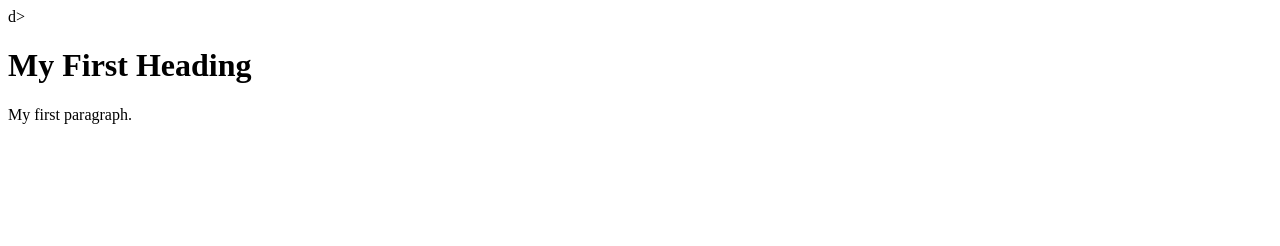
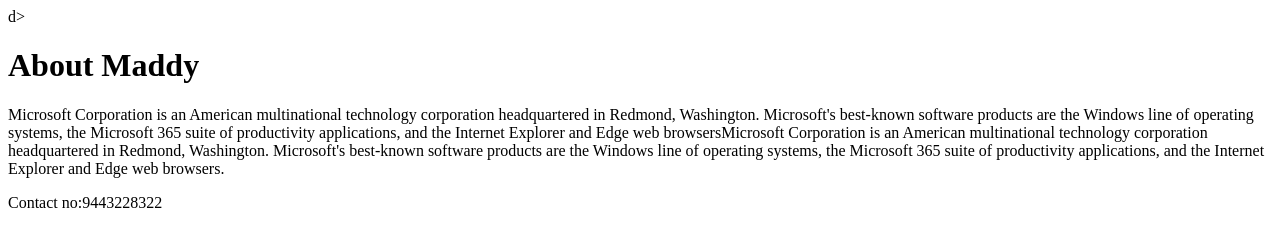
Before and after one commit to Madhankumar-star/developer, a plain HTML site: page index.html in a window 1280 px wide. Drawn offline with Linux system fonts and the light colour scheme.

Commit message:
second commit

```diff
--- a/index.html
+++ b/index.html
@@ -1,10 +1,14 @@
 d>
-<title>Page Title</title>
+<title>Welcome to maddy lab!!!</title>
 </head>
 <body>
 
-	<h1>My First Heading</h1>
-	<p>My first paragraph.</p>
-
+	<h1>About Maddy</h1>
+	<p>Microsoft Corporation is an American multinational technology corporation headquartered in Redmond, Washington.
+           Microsoft's best-known software products are the Windows line of operating systems, the Microsoft 365 suite of productivity applications, and
+           the Internet Explorer and Edge web browsersMicrosoft Corporation is an American multinational technology corporation headquartered in Redmond, Washington.
+           Microsoft's best-known software products are the Windows line of operating systems, the Microsoft 365 suite of productivity applications, and the Internet Explorer
+           and Edge web browsers.</p>
+         <p\>Contact no:9443228322<p>
 </body>
 </html>
```
